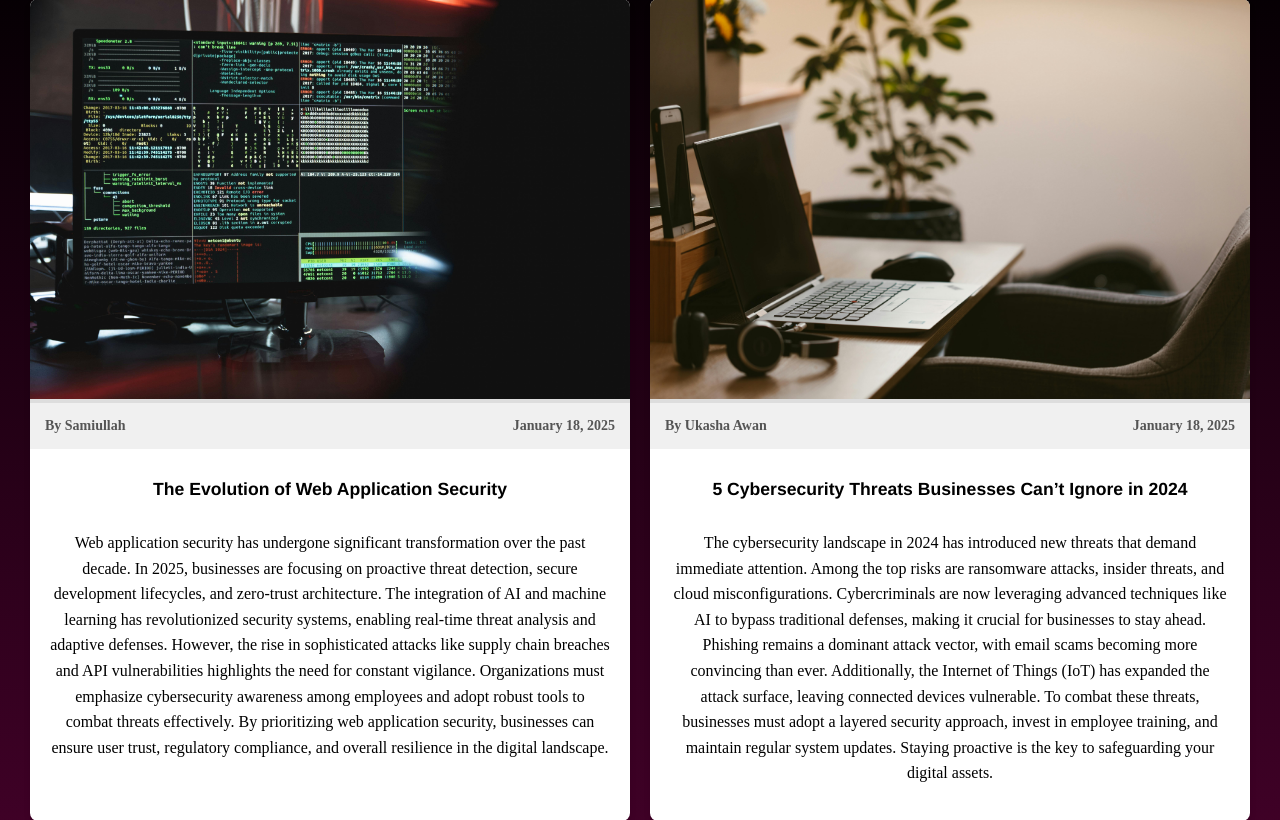
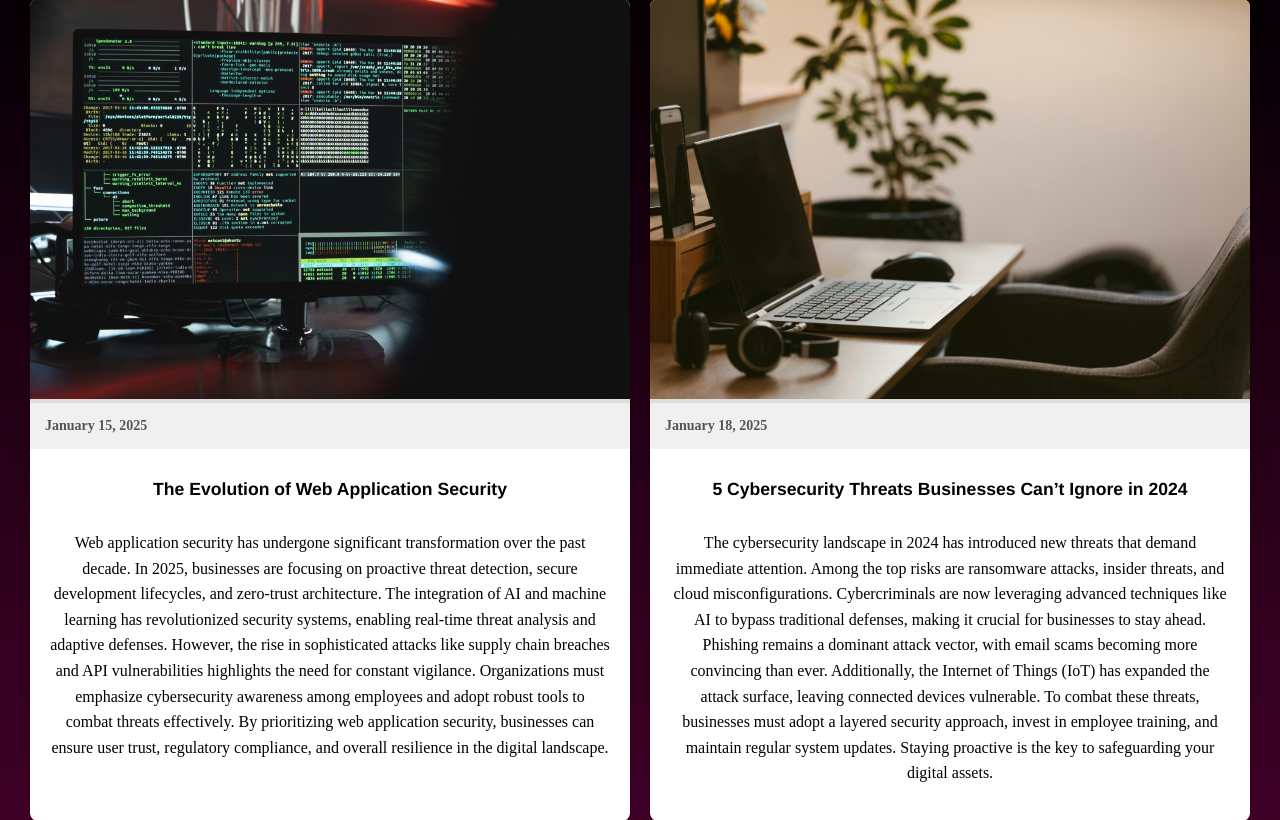
Before and after one commit to Ukasha-Awan/CyberMazeProject, a Django app: page /blog/ in a window 1280 px wide. Shown: the part 91-911 px from the top of the page. Run offline with Django 5.2, Linux system fonts and the light colour scheme; some web fonts are replaced.

Commit message:
editing block

```diff
--- a/templates/blog.html
+++ b/templates/blog.html
@@ -46,8 +46,7 @@
         <article>
             <img src="{% static '/assets/images/pexels-tima-miroshnichenko-5380664.jpg' %}"  alt="can't load image">
           <div class="info">
-            <span>By Samiullah</span>
-            <span>January 18, 2025</span>
+            <span>January 15, 2025</span>
           </div>
           <div class="content">
             <h4>The Evolution of Web Application Security</h4>
@@ -60,7 +59,6 @@
         <article>
             <img src="{% static '/assets/images/pexels-devon-pankiw-4315997.jpg' %}"  alt="can't load image">
           <div class="info">
-            <span>By Ukasha Awan</span>
             <span>January 18, 2025</span>
           </div>
           <div class="content">
```
Also changed, not shown: db.sqlite3.
